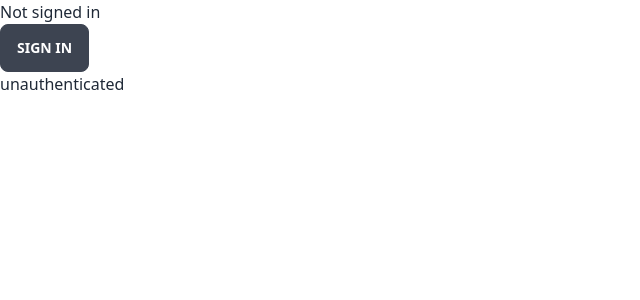
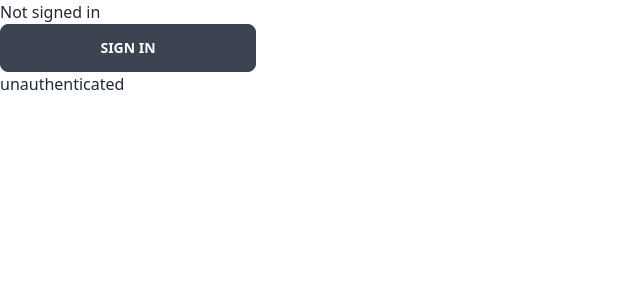
Before and after one commit to JeelRajodiya/brain-blitz, a Next.js app: page / in a window 1280 px wide. Shown: the top 300 px of the page, without its empty margins (0-640 px from the left). Built offline with nearby package versions, Linux system fonts and the light colour scheme; no server answers.

Commit message:
It works 😭

```diff
--- a/pages/index.tsx
+++ b/pages/index.tsx
@@ -7,7 +7,9 @@ export default function Home() {
 			<Head>
 				<title>Create Next App</title>
 			</Head>
-			<LoginBtn />
+			<div className="flex w-64 justify-center flex-col">
+				<LoginBtn />
+			</div>
 		</div>
 	);
 }
```
